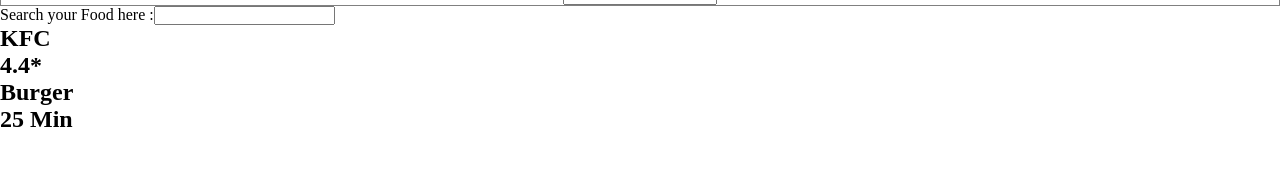
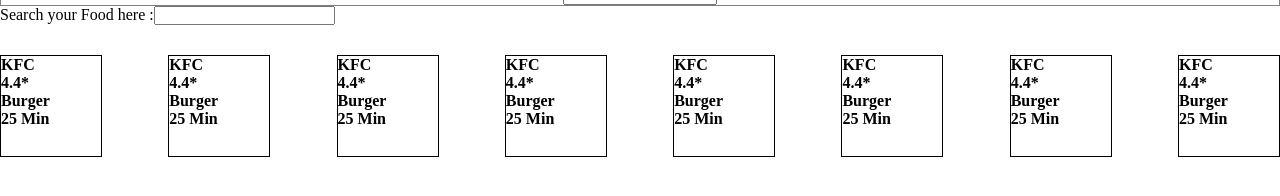
Before and after one commit to callbackhell-1/react-assignment, a React app: page / in a window 1280 px wide. Shown: the part 50-246 px from the top of the page. Built offline with nearby package versions, Linux system fonts and the light colour scheme.

Commit message:
Use static data initially & call show multiple restraunt

```diff
--- a/index.js
+++ b/index.js
@@ -43,11 +43,11 @@
 // resCard
 const ResCard = () => {
   return (
-    <div>
-      <h2>KFC</h2>
-      <h2>4.4*</h2>
-      <h2>Burger</h2>
-      <h2>25 Min</h2>
+    <div className="res-card">
+      <h4>KFC</h4>
+      <h4>4.4*</h4>
+      <h4>Burger</h4>
+      <h4>25 Min</h4>
     </div>
   );
 };
@@ -61,7 +61,14 @@
         <input type="text" id="search-txt" name="search"></input>
       </div>
 
-      <div>
+      <div className="res-container">
+        <ResCard />
+        <ResCard />
+        <ResCard />
+        <ResCard />
+        <ResCard />
+        <ResCard />
+        <ResCard />
         <ResCard />
       </div>
     </div>
--- a/style.css
+++ b/style.css
@@ -8,3 +8,16 @@
   align-items: center;
   border: 1px solid grey;
 }
+.res-card {
+  margin-top: 15px;
+  min-height: 100px;
+  min-width: 100px;
+  border: 1px solid black;
+}
+
+.res-container {
+  margin-top: 15px;
+  display: flex;
+  flex-wrap: wrap;
+  justify-content: space-between;
+}
```
